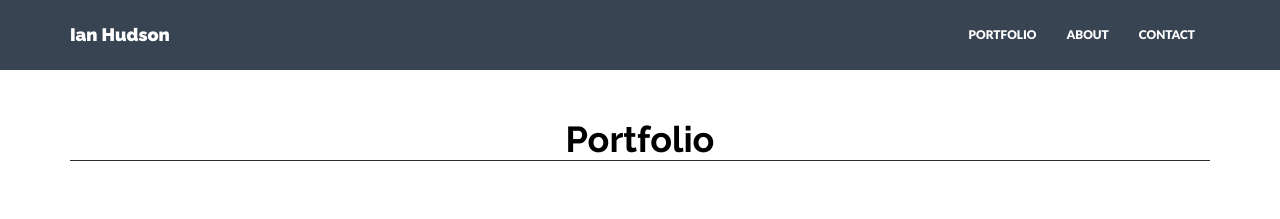
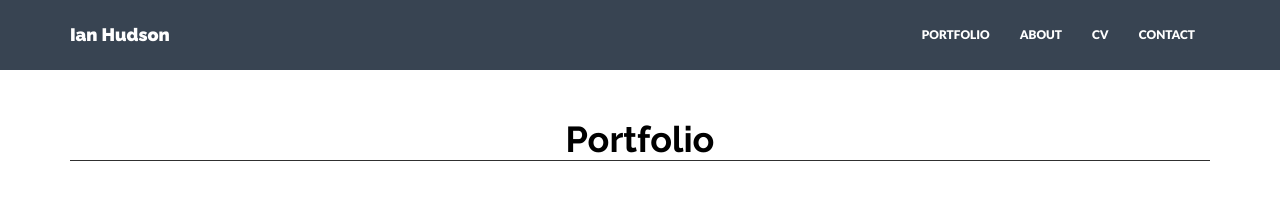
Before and after one commit to I-Hudson/I-Hudson.github.io, a Jekyll site: the page built from index.html, in a window 1280 px wide. Shown: the top 219 px of the page. Built offline with Jekyll 4.4.1, drawn with Linux system fonts in a browser that asks for light colours; nearby versions of some CDN libraries.

Commit message:
add cv link

```diff
--- a/_includes/nav.html
+++ b/_includes/nav.html
@@ -20,7 +20,7 @@
             {% endif %}
             <li {% if page.title =="About" %}class="active" {% endif %}><a href="#about">ABOUT</a></li>
             <!--<li {% if page.title == "Blog" %}class="active"{% endif %}><a href="{{"/updates/" | prepend: site.baseurl }}">UPDATES</a></li>-->
-
+            <li {% if page.title =="CV" %}class="active" {% endif %}><a href="{{"/assets/files/Ian_Hudson_CV.pdf" | prepend: site.baseurl }}">CV</a></li>
             <li {% if page.title =="Contact" %}class="active" {% endif %}><a href="#contact">CONTACT</a></li>
         </ul>
     </div><!--/.nav-collapse -->
```
